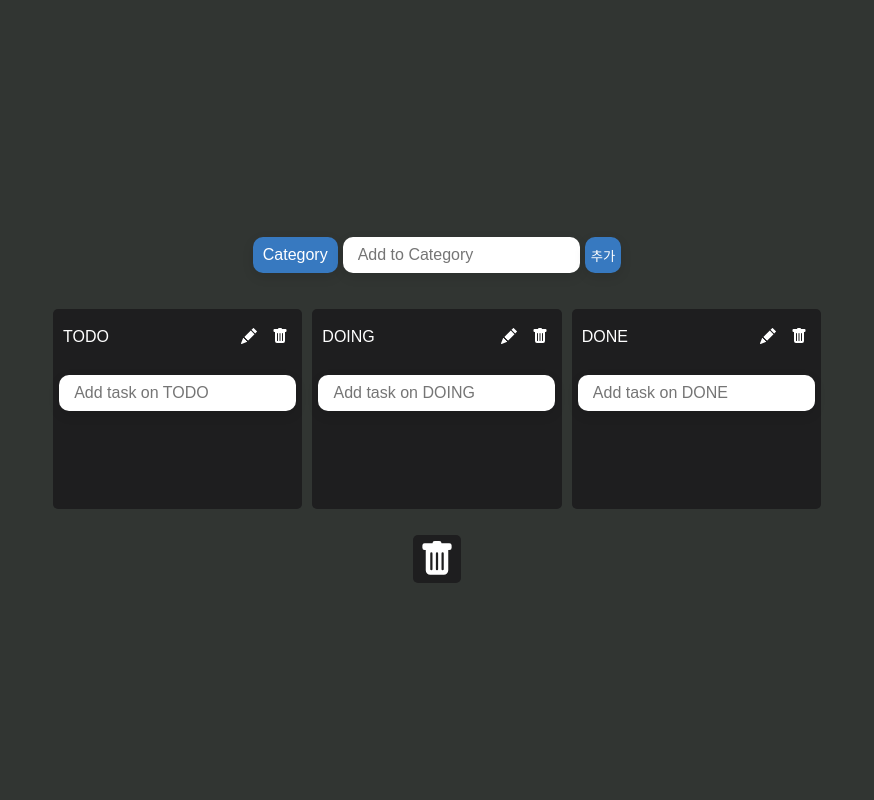
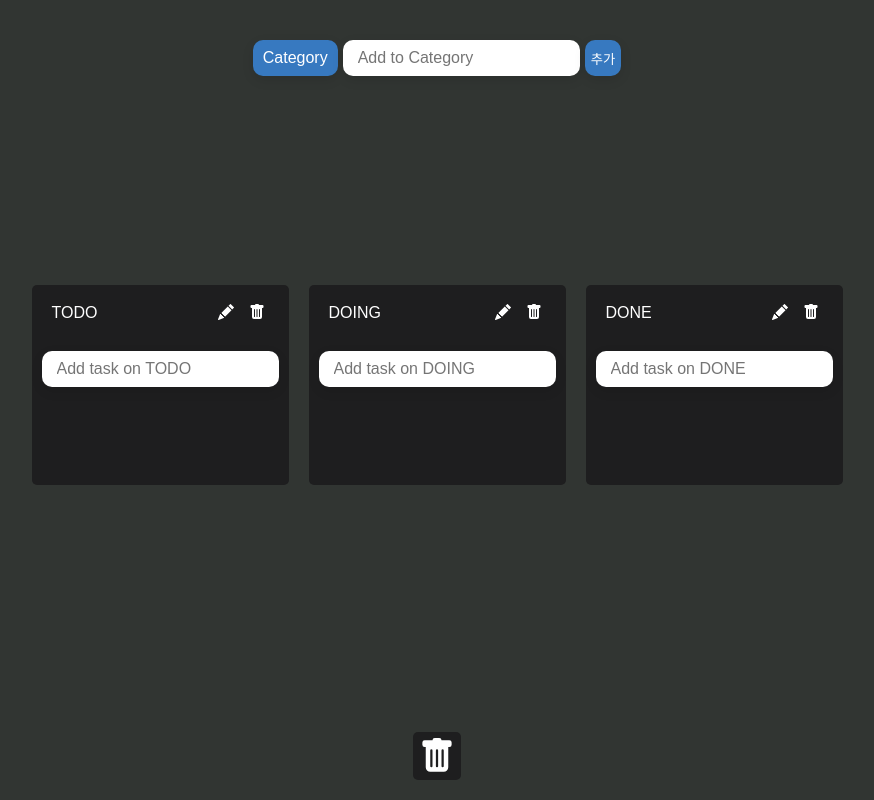
Before and after one commit to myhappyman/cross-board, a React (Create React App) app: page / in a window 1280 px wide. Shown: the whole page, without its empty margins (203-1077 px from the left). Built offline with nearby package versions, Linux system fonts and the light colour scheme.

Commit message:
gitpages 배포처리까지 UI깨짐 현상 수정

```diff
--- a/src/App.tsx
+++ b/src/App.tsx
@@ -1,14 +1,13 @@
-import { DragDropContext, Draggable, Droppable, DropResult } from "react-beautiful-dnd";
-import { useRecoilState, useRecoilValue } from "recoil";
+import { DragDropContext, Droppable, DropResult } from "react-beautiful-dnd";
+import { useRecoilState, } from "recoil";
 import styled from "styled-components";
-import { categoryState, IToDoState, toDoState } from "./atoms";
+import { categoryState, toDoState } from "./atoms";
 import Board from "./components/Board";
 import CategoryForm from "./components/CategoryForm";
 import DraggableTrash from "./components/DraggableTrash";
 
 const Wrapper = styled.div`
     display: flex;
-  max-width: 800px;
     width: 100%;
     margin: 0 auto;
     justify-content: center;
@@ -17,12 +16,19 @@ const Wrapper = styled.div`
     height: 100vh;
 `;
 
+const BoardWrapper = styled.div`
+    height: 250px;
+    box-sizing: border-box;
+    display: flex;
+    margin: 0 auto;
+`;
+
 const Boards = styled.div`
-  display: grid;
+    display: flex;
     width: 100%;
-  grid-template-columns: repeat(3, 3fr);
-  gap: 10px;
-  padding: 1rem;
+    flex-wrap: nowrap;
+    align-items: flex-start;
+    padding-top: 10px;
 `;
 
 function App() {
@@ -103,7 +109,7 @@ function App() {
         <DragDropContext onDragEnd={onDragEnd}>
           <Droppable droppableId="boards" direction="horizontal" type="board">
             {(magic) => (
-              <>
+              <BoardWrapper>
                 <Boards ref={magic.innerRef} {...magic.droppableProps}>
                   {category.map((boardId, index) => (
                       <Board
@@ -117,7 +123,7 @@ function App() {
                 </Boards>
                 <DraggableTrash />
                 {magic.placeholder}
-              </>
+              </BoardWrapper>
             )}
           </Droppable>
       </DragDropContext>
--- a/src/components/Board.tsx
+++ b/src/components/Board.tsx
@@ -24,7 +24,8 @@ interface IForm{
 
 const Wrapper = styled.div`
     background-color: ${props => props.theme.boardColor};
-    padding-top: 10px;
+    padding: 10px;
+    margin: 0 10px;
     border-radius: 5px;
     min-height: 200px;
     display: flex;
--- a/src/components/BoardTitle.tsx
+++ b/src/components/BoardTitle.tsx
@@ -76,13 +76,7 @@ function BoardTitle({boardId}:IBoardProps){
     };
 
     const modifyEdit = ({editTitle}:IForm) => {
-        setCategory(prev => {
-            return prev.map(p => p === boardId ? editTitle : p)
-            console.log(prev);
-            return [
-                ...prev
-            ];
-        })
+        setCategory(prev => prev.map(p => p === boardId ? editTitle : p));
         setToDos(allBoards => {
             const newBoards = {} as IToDoState;
             Object.keys(allBoards).forEach(key => {
@@ -91,12 +85,6 @@ function BoardTitle({boardId}:IBoardProps){
                 : newBoards[key] = allBoards[key];
             });
             return {...newBoards};
-            // const copyBoards = {...allBoards};
-            // delete copyBoards[boardId];
-            // return {
-            //     ...copyBoards,
-            //     [editTitle]: allBoards[boardId]
-            // }
         });
         setEditMode(prev => !prev);
     };
--- a/src/components/CategoryForm.tsx
+++ b/src/components/CategoryForm.tsx
@@ -31,7 +31,7 @@ function CategoryForm(){
     };
 
     return (
-        <Form onSubmit={handleSubmit(onValid)}>
+        <Form style={{position: "fixed", top: "20px"}}onSubmit={handleSubmit(onValid)}>
             <Label htmlFor="category_text">Category</Label>
             <Input
                 {...register("category",
--- a/src/components/DraggableTrash.tsx
+++ b/src/components/DraggableTrash.tsx
@@ -15,6 +15,10 @@ const BoardWrapper = styled.div`
     height: 48px;
     display: flex;
     flex-direction: column;
+    position: fixed;
+    bottom: 20px;
+    left: 50%;
+    transform: translateX(-50%);
 `;
 
 const Trash = styled.div<IArea>`
```
Also changed, not shown: package.json (+7 -3 lines), 1 other file (tests, documents, lock files or other folders). Lines whose indentation alone changed are shown as unchanged.
